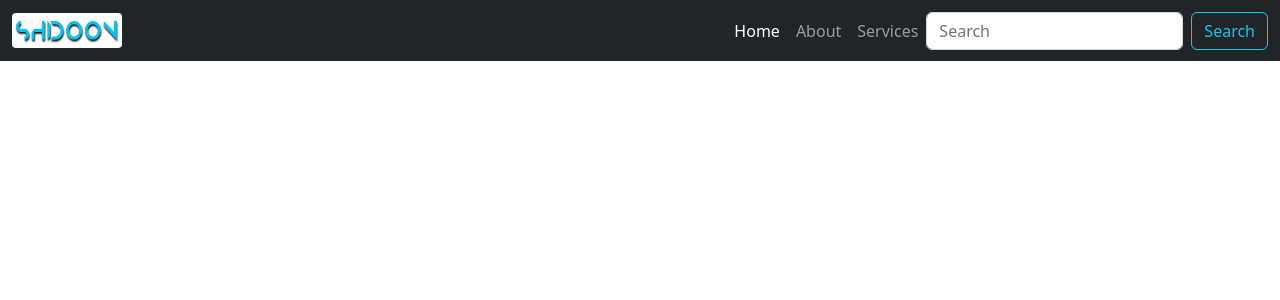
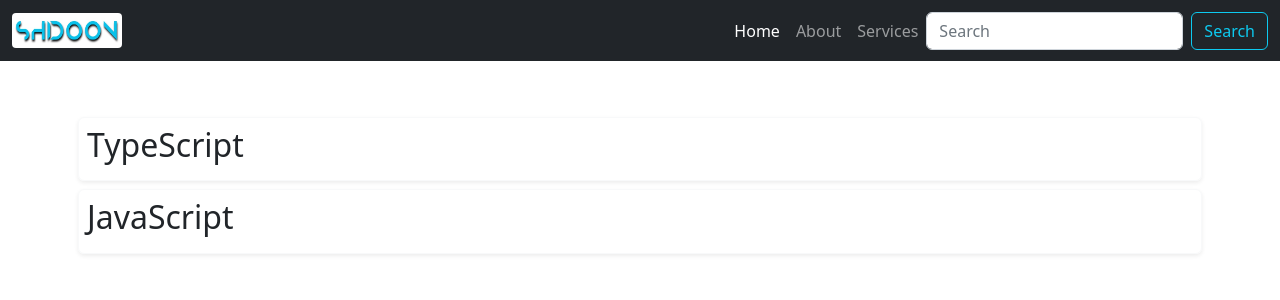
Before and after one commit to AhorIsaac/react-ts-components, a React (Vite) app: page / in a window 1280 px wide. Shown: the top 300 px of the page. Built offline with nearby package versions, Linux system fonts and the light colour scheme.

Commit message:
Regular Class Component

```diff
--- a/src/App.tsx
+++ b/src/App.tsx
@@ -1,5 +1,6 @@
 import React from "react";
 import FunctionalComponent from "./components/FunctionalComponent";
+import RegularComponent from "./components/RegularComponent";
 
 const App = () => {
   return (
@@ -9,7 +10,10 @@ const App = () => {
           <FunctionalComponent />
         </header>
         <main className="mt-0">
-          <div className="container col-xxl-8 px-2 py-5"></div>
+          <div className="container col-xxl-8 px-2 py-5">
+            <RegularComponent name="TypeScript" />
+            <RegularComponent name="JavaScript" />
+          </div>
         </main>
         <footer></footer>
       </section>
--- /dev/null
+++ b/src/components/RegularComponent.tsx
@@ -0,0 +1,24 @@
+import React, { Component } from "react";
+
+type MyProps = {
+  name: string;
+};
+
+type MyState = {};
+
+class RegularComponent extends Component<MyProps, MyState> {
+  // initial state
+  state: MyState = {};
+
+  // render the component
+  render() {
+    console.log("🚀 ~ :Regular Component Rendered");
+    return (
+      <div className="my-2 mx-auto border border-1 border-light rounded shadow-sm">
+        <h2 className="text-dark p-2">{this.props.name}</h2>
+      </div>
+    );
+  }
+}
+
+export default RegularComponent;
```
